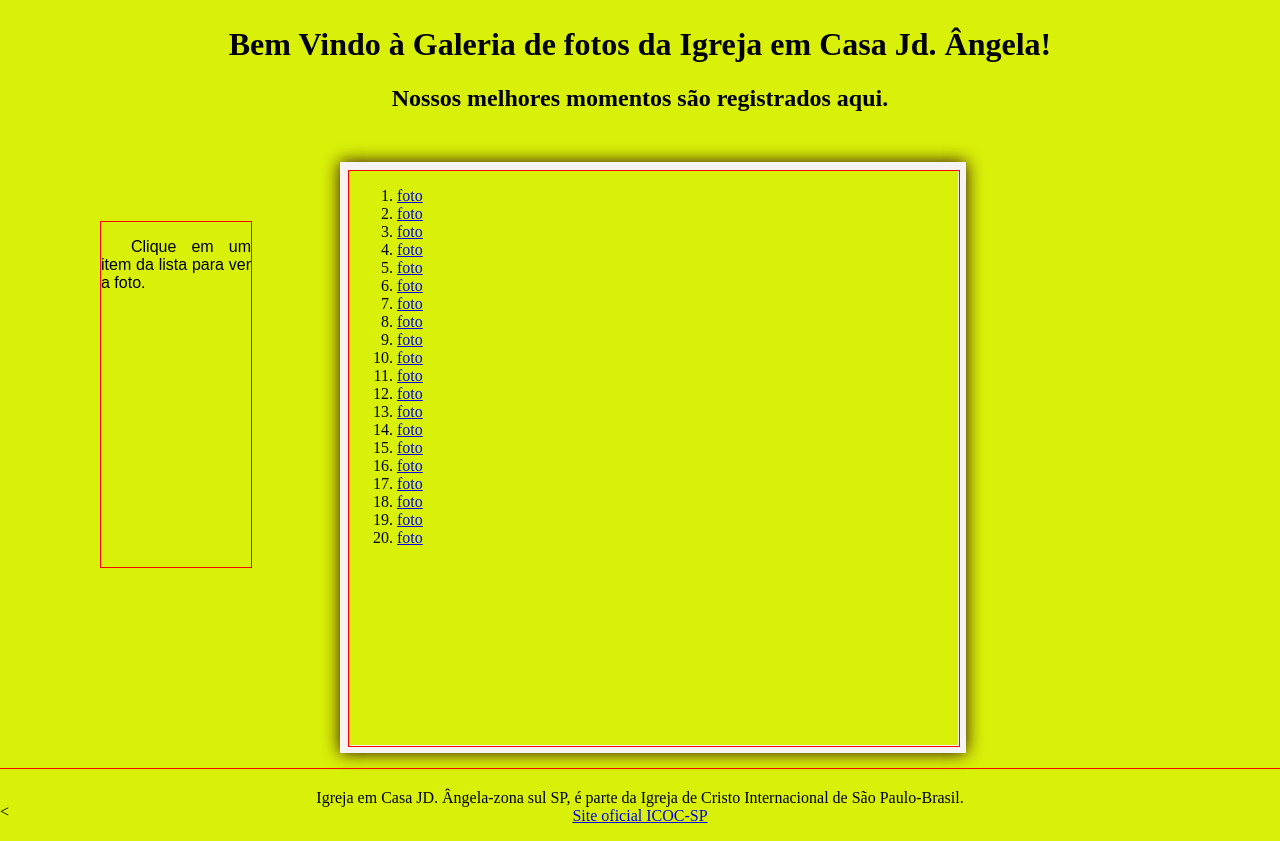
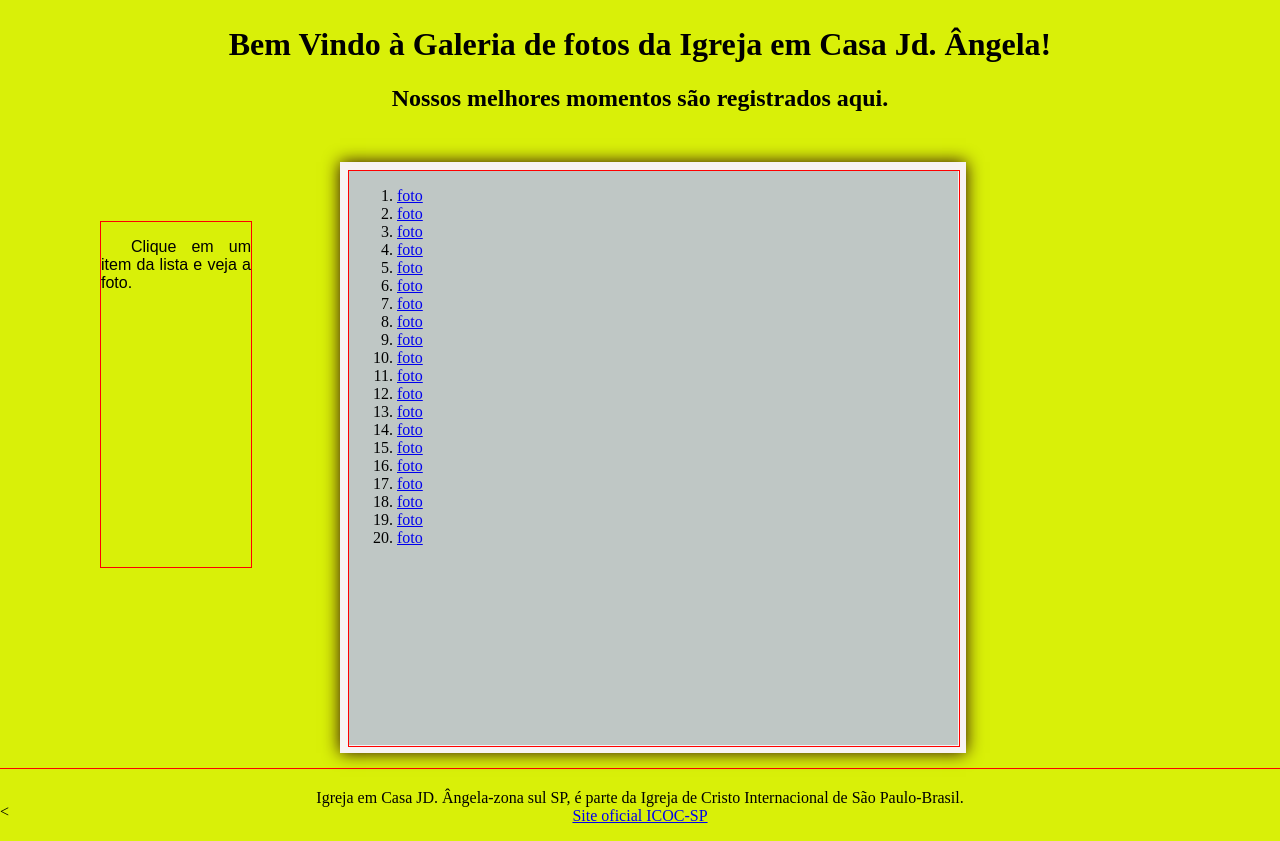
Before and after one commit to GuglielmoTargino/RIC_JD_ANGELA, a PHP site: page /fotos.html in a window 1280 px wide. Shown: the part 145-986 px from the top of the page. Run offline with PHP 8.4, Linux system fonts and the light colour scheme.

Commit message:
fim_adj_tela_fotos
Finalizado o ajuste da tela fotos

```diff
--- a/fotos.html
+++ b/fotos.html
@@ -65,7 +65,7 @@
         <aside id="cx-selecao">
             <p>Clique em um
                 item da lista
-                para ver a foto.
+                e veja a foto.
             </p>
 
 
--- a/libraries/stylesheet.css
+++ b/libraries/stylesheet.css
@@ -63,6 +63,7 @@ figure#moldura{
     left: 300px;
     margin-top: 200px;
     margin-bottom: 50px;
+    background-color: rgb(191, 199, 197);
 
 
 }
--- a/views/listafotos.html
+++ b/views/listafotos.html
@@ -3,7 +3,7 @@
 <script src="../controllers/mudaoculos.js"></script>
 
 
-        <ol type="1" start="1">       <!-- nesta linha, oode ser tambeém ol, lista ordenada-->
+        <ol type="number" start="1">       <!-- nesta linha, oode ser tambeém ol, lista ordenada-->
                 <li> <a href="../images/Moldes_Fotos.png">foto</a></li>
                 <li> <a href="../images/memb_ric.jpeg">foto</a></li>
                 <li> <a href="../images/memb_ric.jpeg">foto</a></li>
@@ -24,5 +24,6 @@
                 <li> <a href="../images/memb_ric.jpeg">foto</a></li>
                 <li> <a href="../images/memb_ric.jpeg">foto</a></li>
                 <li> <a href="../images/memb_ric.jpeg">foto</a></li>
+
         </ol>
 </html>
```
